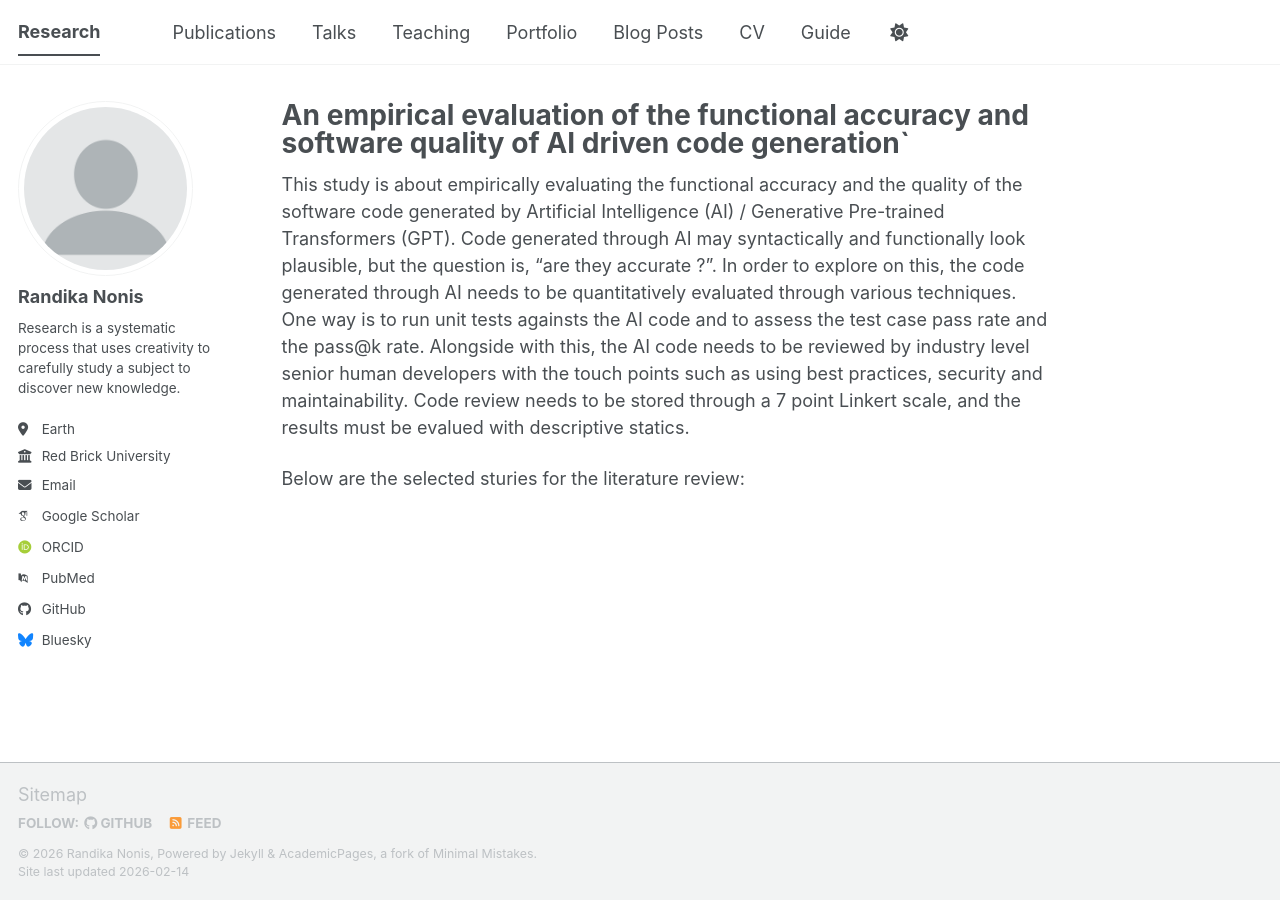
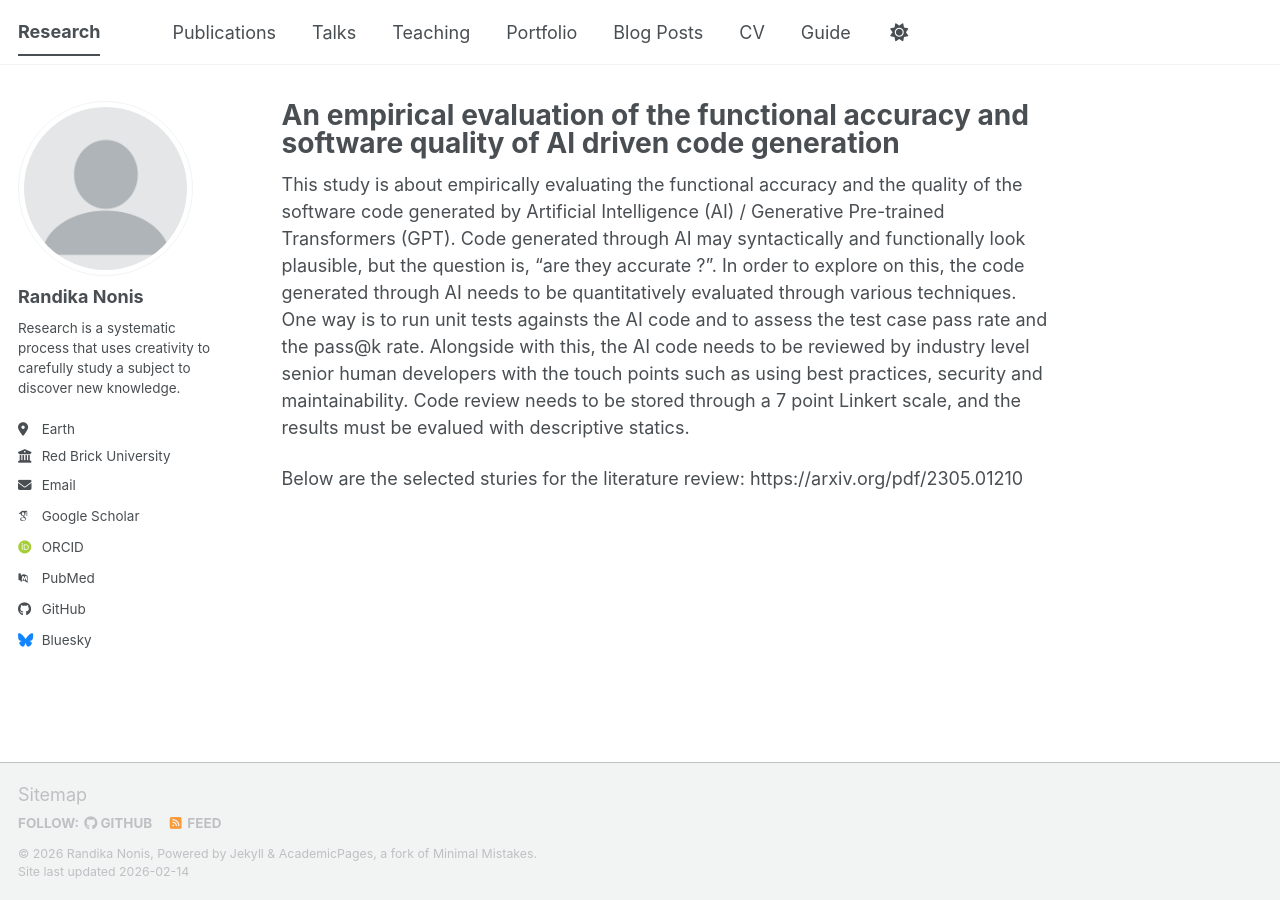
Before and after one commit to randy8891/academic, a Jekyll site: the page built from _pages/about.md, in a window 1280 px wide. Built offline with Jekyll 4.4.1, drawn with Linux system fonts in a browser that asks for light colours; some web fonts are replaced; a script bundle is joined from its source files by our own code; library files that are not in the unit come from our copies.

Commit message:
Fix title formatting in about.md

```diff
--- a/_pages/about.md
+++ b/_pages/about.md
@@ -1,6 +1,6 @@
 ---
 permalink: /
-title: "An empirical evaluation of the functional accuracy and software quality of AI driven code generation`  "
+title: "An empirical evaluation of the functional accuracy and software quality of AI driven code generation"
 author_profile: true
 redirect_from:
   - /about/
@@ -10,3 +10,4 @@ redirect_from:
 This study is about empirically evaluating the functional accuracy and the quality of the software code generated by Artificial Intelligence (AI) / Generative Pre-trained Transformers (GPT). Code generated through AI may syntactically and functionally look plausible, but the question is, "are they accurate ?". In order to explore on this, the code generated through AI needs to be quantitatively evaluated through various techniques. One way is to run unit tests againsts the AI code and to assess the test case pass rate and the pass@k rate. Alongside with this, the AI code needs to be reviewed by industry level senior human developers with the touch points such as using best practices, security and maintainability. Code review needs to be stored through a 7 point Linkert scale, and the results must be evalued with descriptive statics.
 
 Below are the selected sturies for the literature review:
+https://arxiv.org/pdf/2305.01210
```
